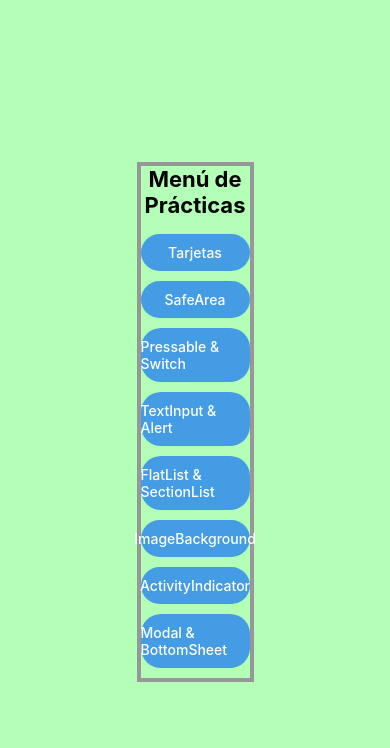
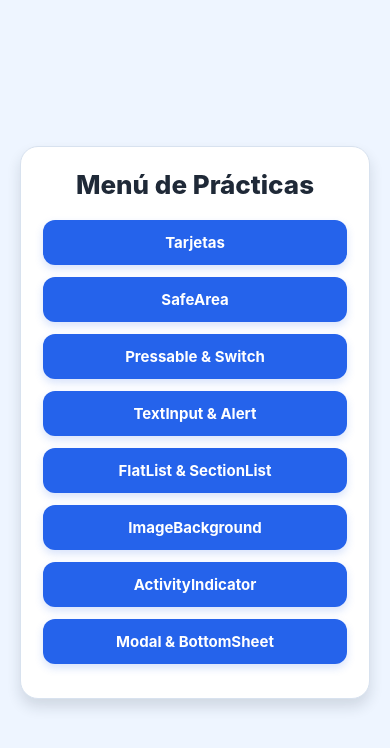
Before and after one commit to LuisEduardoSantanoDelgado/PM206, a React Native app in the folder practica5/miApp2/: screen / in a window 390 px wide. Shown: the top 748 px of the page. Built offline with nearby package versions, Linux system fonts and the light colour scheme.

Commit message:
Update MenuScreen.js

```diff
--- a/practica5/miApp2/screens/MenuScreen.js
+++ b/practica5/miApp2/screens/MenuScreen.js
@@ -72,32 +72,48 @@ export default function MenuScreen() {
 const styles = StyleSheet.create({
   container: {
     flex: 1,
-    backgroundColor: '#b4ffb7ff',
+    backgroundColor: '#eef5ff',
     alignItems: 'center',
     justifyContent: 'center',
+    padding: 20,
   },
   cajita: {
-    borderWidth: 4,
-    borderColor: '#979797ff',
-
-    width: '30%',
+    width: '100%',
+    maxWidth: 430,
+    backgroundColor: '#ffffff',
+    borderWidth: 1,
+    borderColor: '#d8e2ef',
+    borderRadius: 18,
+    padding: 22,
+    shadowColor: '#1e293b',
+    shadowOffset: { width: 0, height: 8 },
+    shadowOpacity: 0.14,
+    shadowRadius: 14,
+    elevation: 6,
   },
   titulo: {
-    fontSize: 22,
-    fontWeight: '700',
+    color: '#1f2937',
+    fontSize: 26,
+    fontWeight: '800',
     textAlign: 'center',
-    marginBottom: 16,
+    marginBottom: 20,
   },
   boton: {
-    backgroundColor: '#439ce4ff',
-    borderRadius: 20,
-    paddingVertical: 10,
+    backgroundColor: '#2563eb',
+    borderRadius: 12,
+    paddingVertical: 13,
+    paddingHorizontal: 14,
     alignItems: 'center',
-    marginBottom: 10,
+    marginBottom: 12,
+    shadowColor: '#2563eb',
+    shadowOffset: { width: 0, height: 4 },
+    shadowOpacity: 0.18,
+    shadowRadius: 8,
+    elevation: 3,
   },
   textoBoton: {
     color: '#fff',
-    fontSize: 14,
-    fontWeight: '500',
+    fontSize: 15,
+    fontWeight: '700',
   },
 });
```
